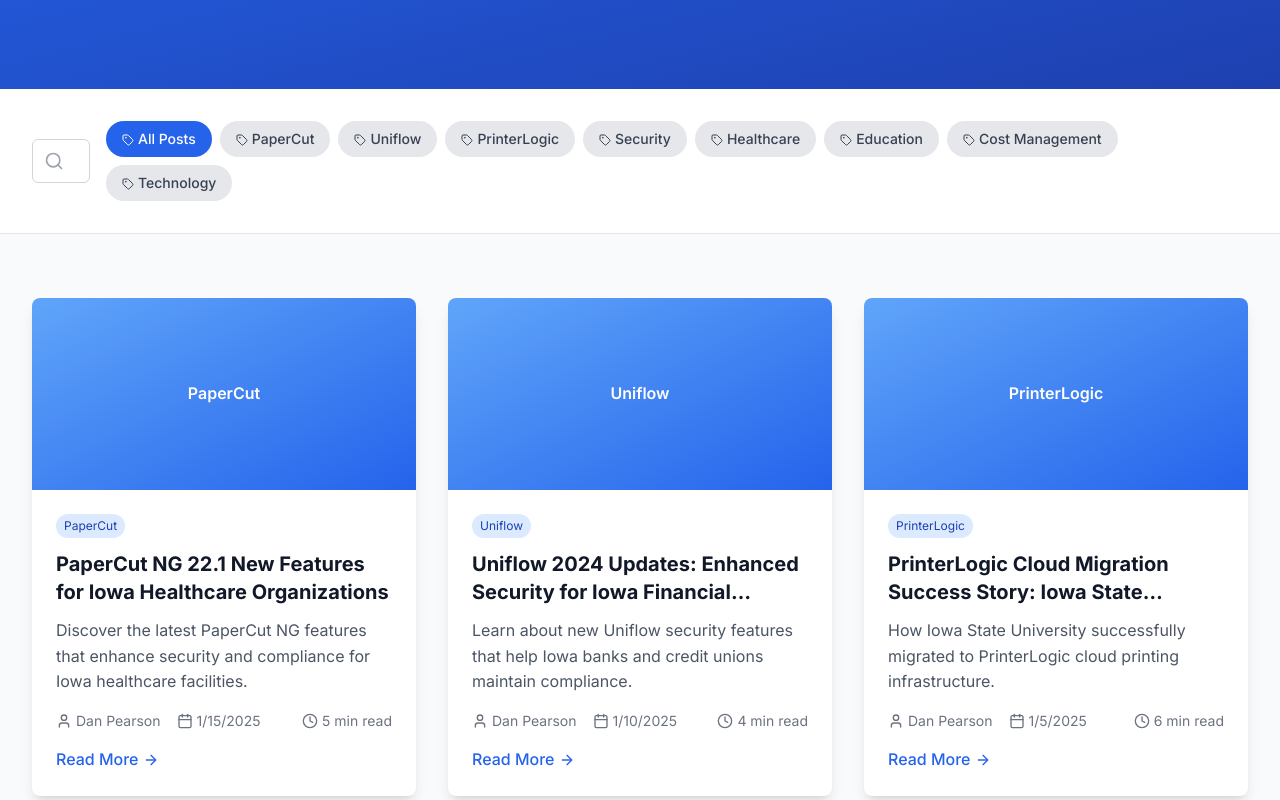
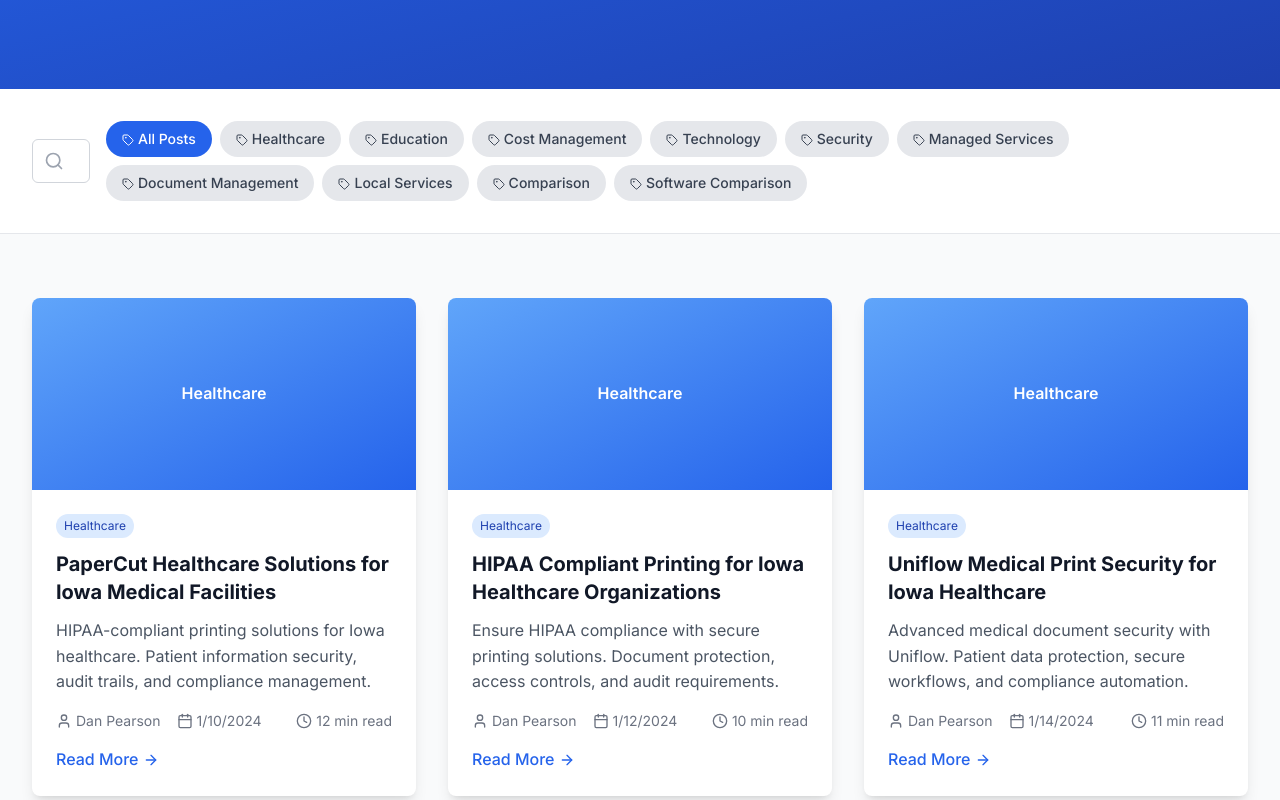
Before and after one commit to dj-pearson/iowa-print-solutions, a React (Vite) app: page /blog in a window 1280 px wide. Shown: the part 340-1140 px from the top of the page. Built offline with nearby package versions, Linux system fonts and the light colour scheme; the HTML template or start-up script is replaced by a standard one.

Commit message:
added blog posts to blog page

```diff
--- a/src/pages/Blog.jsx
+++ b/src/pages/Blog.jsx
@@ -10,39 +10,6 @@
   const [selectedCategory, setSelectedCategory] = useState('all')
 
   const blogPosts = [
-    {
-      id: 1,
-      title: 'PaperCut NG 22.1 New Features for Iowa Healthcare Organizations',
-      excerpt: 'Discover the latest PaperCut NG features that enhance security and compliance for Iowa healthcare facilities.',
-      author: 'Dan Pearson',
-      date: '2025-01-15',
-      category: 'PaperCut',
-      readTime: '5 min read',
-      image: '/blog/papercut-ng-features.jpg',
-      slug: 'papercut-ng-22-1-features-iowa-healthcare'
-    },
-    {
-      id: 2,
-      title: 'Uniflow 2024 Updates: Enhanced Security for Iowa Financial Institutions',
-      excerpt: 'Learn about new Uniflow security features that help Iowa banks and credit unions maintain compliance.',
-      author: 'Dan Pearson',
-      date: '2025-01-10',
-      category: 'Uniflow',
-      readTime: '4 min read',
-      image: '/blog/uniflow-security-updates.jpg',
-      slug: 'uniflow-2024-security-updates-iowa-financial'
-    },
-    {
-      id: 3,
-      title: 'PrinterLogic Cloud Migration Success Story: Iowa State University',
-      excerpt: 'How Iowa State University successfully migrated to PrinterLogic cloud printing infrastructure.',
-      author: 'Dan Pearson',
-      date: '2025-01-05',
-      category: 'PrinterLogic',
-      readTime: '6 min read',
-      image: '/blog/printerlogic-isu-case-study.jpg',
-      slug: 'printerlogic-cloud-migration-iowa-state-university'
-    },
     {
       id: 'papercut-healthcare-iowa',
       title: 'PaperCut Healthcare Solutions for Iowa Medical Facilities',
@@ -232,7 +199,7 @@
     }
   ]
 
-  const categories = ['all', 'PaperCut', 'Uniflow', 'PrinterLogic', 'Security', 'Healthcare', 'Education', 'Cost Management', 'Technology']
+  const categories = ['all', 'Healthcare', 'Education', 'Cost Management', 'Technology', 'Security', 'Managed Services', 'Document Management', 'Local Services', 'Comparison', 'Software Comparison']
 
   const filteredPosts = blogPosts.filter(post => {
     const matchesSearch = post.title.toLowerCase().includes(searchTerm.toLowerCase()) ||
```
